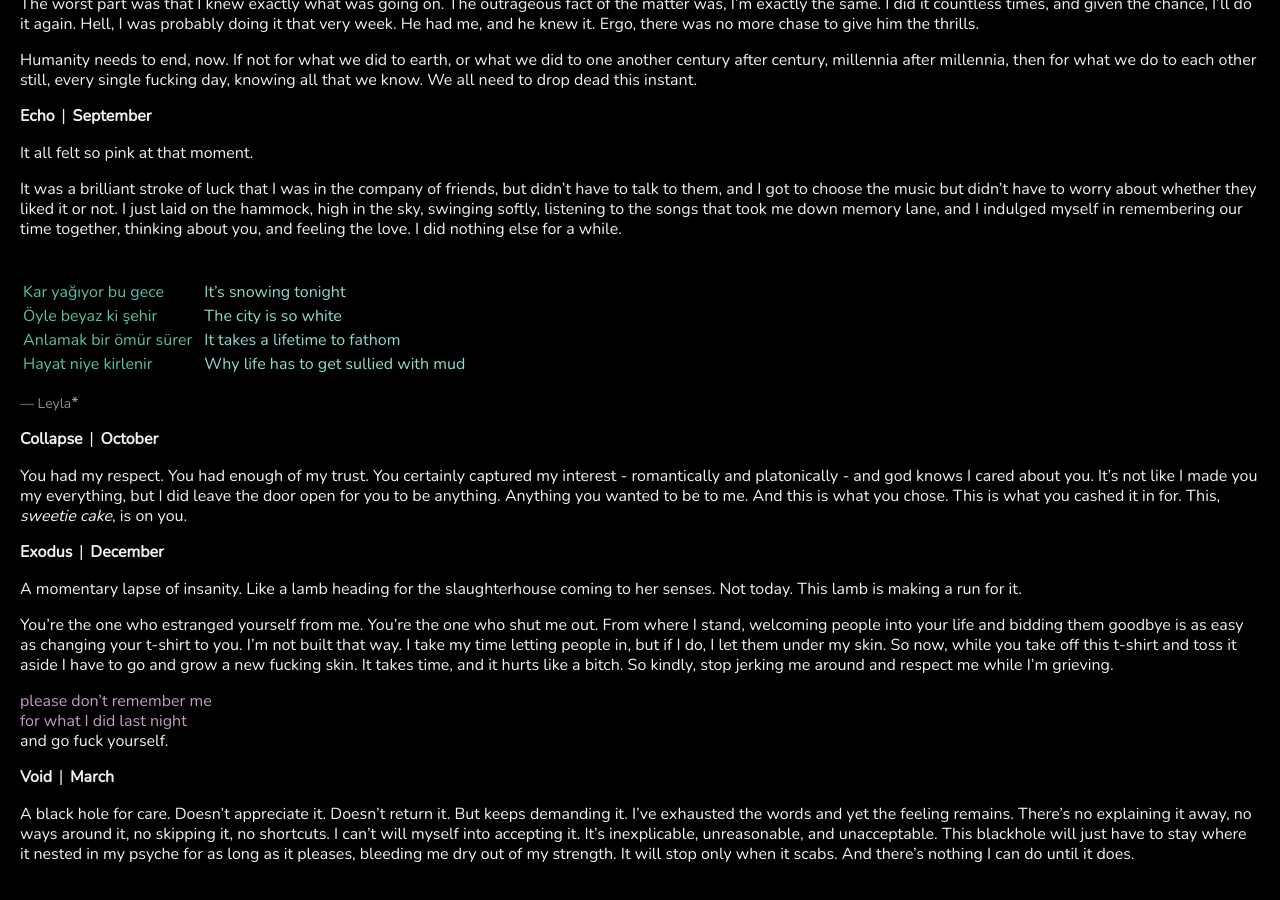
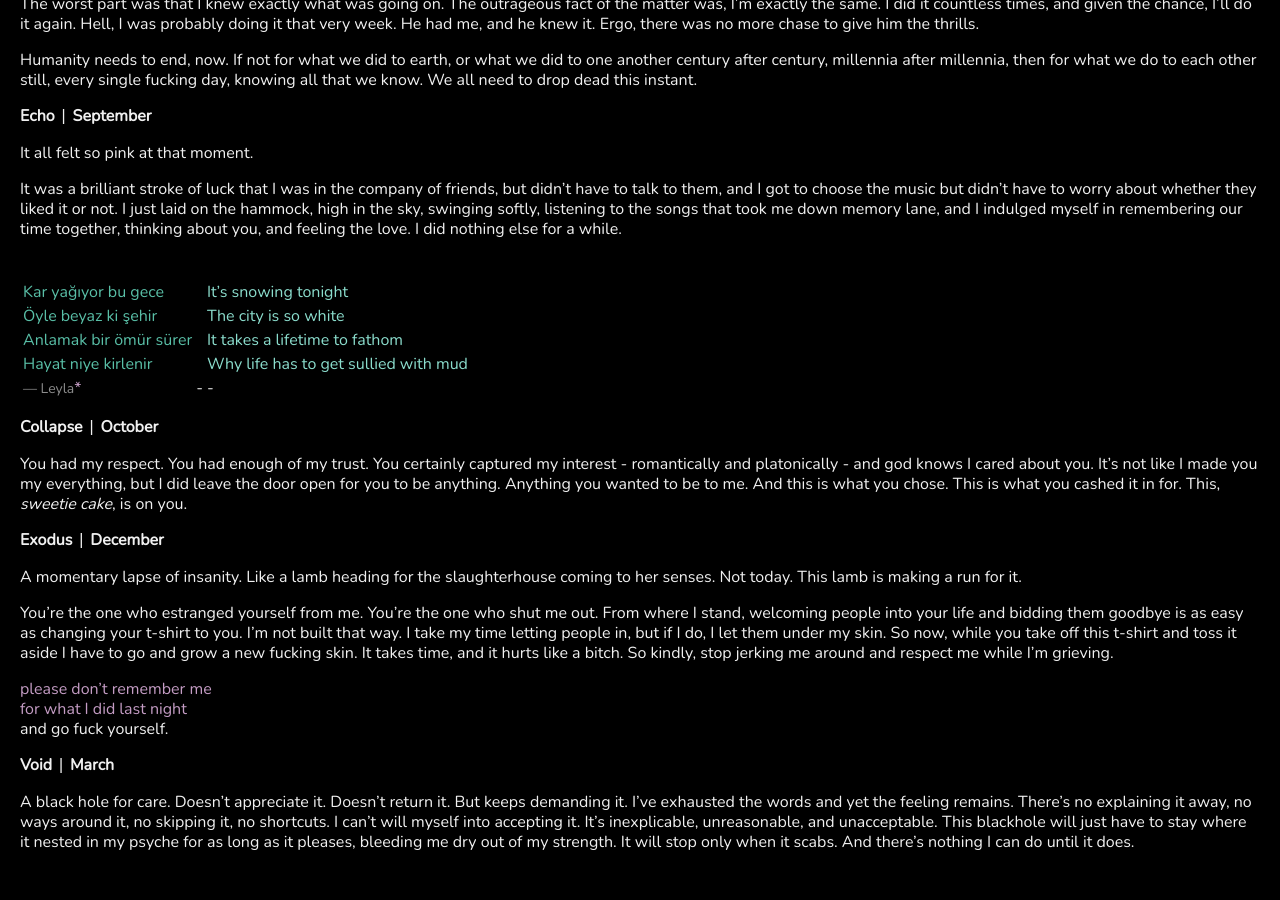
Before and after one commit to olivecarambola/logbook, a Jekyll site: the page built from _posts/2022-06-16-onefullcycle.md, in a window 1280 px wide and 900 px high, scrolled down 1263 px. Built offline with Jekyll 4.4.1, drawn with Linux system fonts in a browser that asks for light colours; some web fonts are replaced.

Commit message:
Update 2022-06-16-onefullcycle.md

```diff
--- a/_posts/2022-06-16-onefullcycle.md
+++ b/_posts/2022-06-16-onefullcycle.md
@@ -58,8 +58,7 @@
 |<span class="text-body-qtdark">Öyle beyaz ki şehir</span>| |<span class="text-body-quote">The city is so white  </span>|
 |<span class="text-body-qtdark">Anlamak bir ömür sürer</span>| |<span class="text-body-quote">It takes a lifetime to fathom  </span>|
 |<span class="text-body-qtdark">Hayat niye kirlenir</span>| |<span class="text-body-quote">Why life has to get sullied with mud</span>|
-
-<span class="text-body-credit">— Leyla</span><span class="annotated" data-note="By Ezginin Günlüğü, from the album ''Aşk Yüzünden'', 1998.">*</span>
+|<span class="text-body-credit">— Leyla</span><span class="annotated" data-note="By Ezginin Günlüğü, from the album ''Aşk Yüzünden'', 1998.">*</span>|-|-|
 
 **Collapse** `|` **October**
 
```
